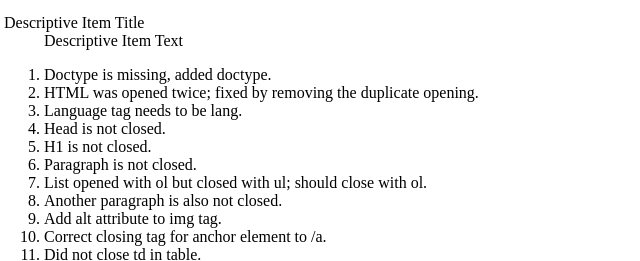
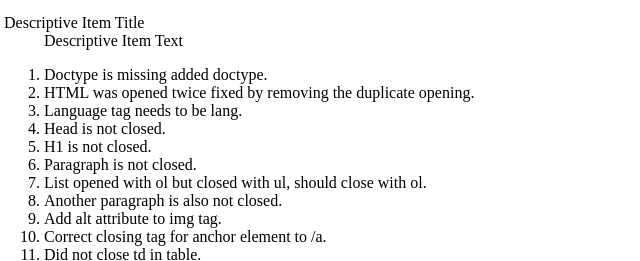
Before and after one commit to BrennanAM/BrennanAM.github.io, a plain HTML site: page html-midterm/html-midterm.html in a window 1280 px wide. Shown: the part 1321-1582 px from the top of the page, 4-644 px from the left. Drawn offline with Linux system fonts and the light colour scheme.

Commit message:
Update html-midterm.html

```diff
--- a/html-midterm/html-midterm.html
+++ b/html-midterm/html-midterm.html
@@ -64,13 +64,13 @@
         <dd>Descriptive Item Text</dd>
     </dl>
     <ol>
-        <li>Doctype is missing, added doctype.</li>
-        <li>HTML was opened twice; fixed by removing the duplicate opening.</li>
+        <li>Doctype is missing added doctype.</li>
+        <li>HTML was opened twice fixed by removing the duplicate opening.</li>
         <li>Language tag needs to be lang.</li>
         <li>Head is not closed.</li>
         <li>H1 is not closed.</li>
         <li>Paragraph is not closed.</li>
-        <li>List opened with ol but closed with ul; should close with ol.</li>
+        <li>List opened with ol but closed with ul, should close with ol.</li>
         <li>Another paragraph is also not closed.</li>
         <li>Add alt attribute to img tag.</li>
         <li>Correct closing tag for anchor element to /a.</li>
```
